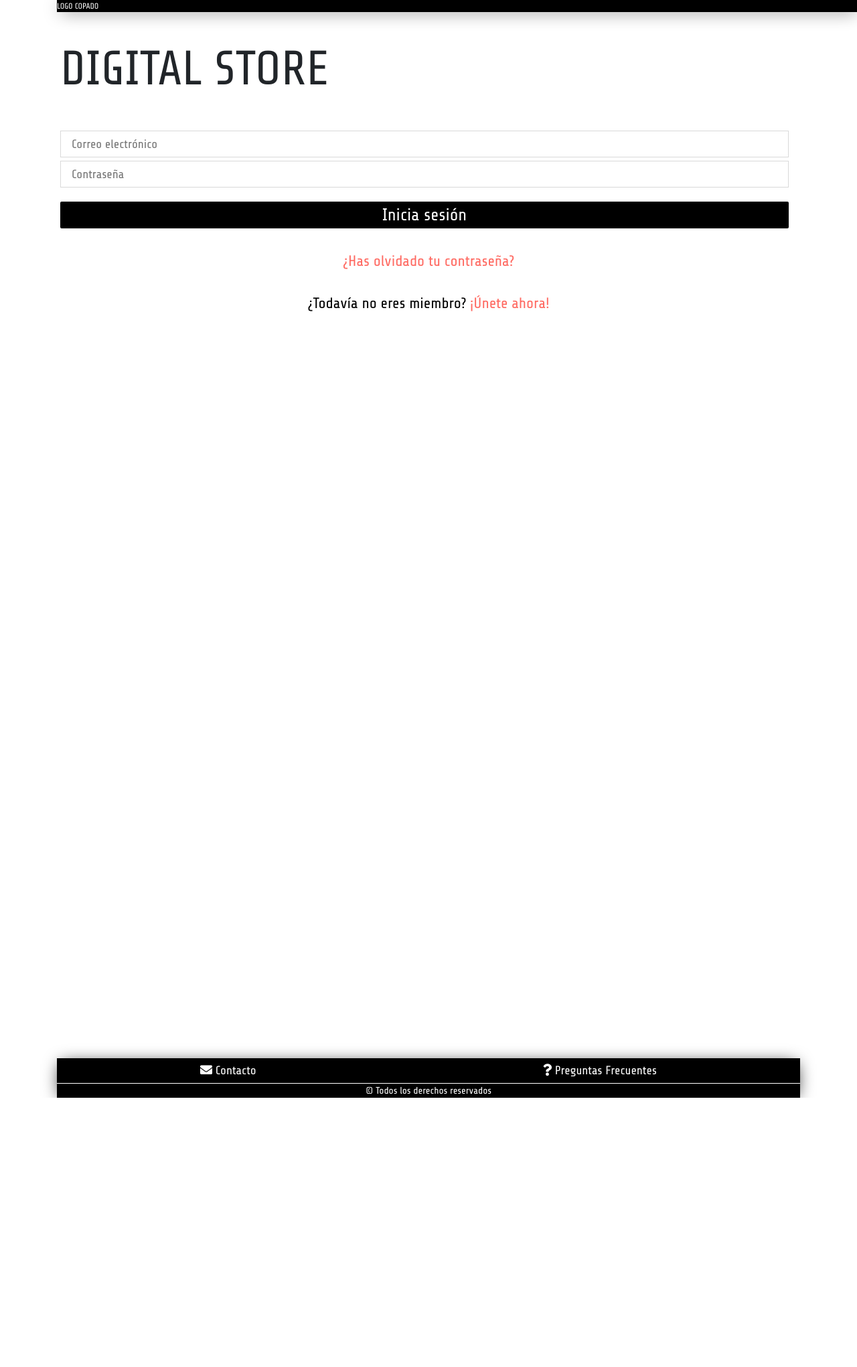
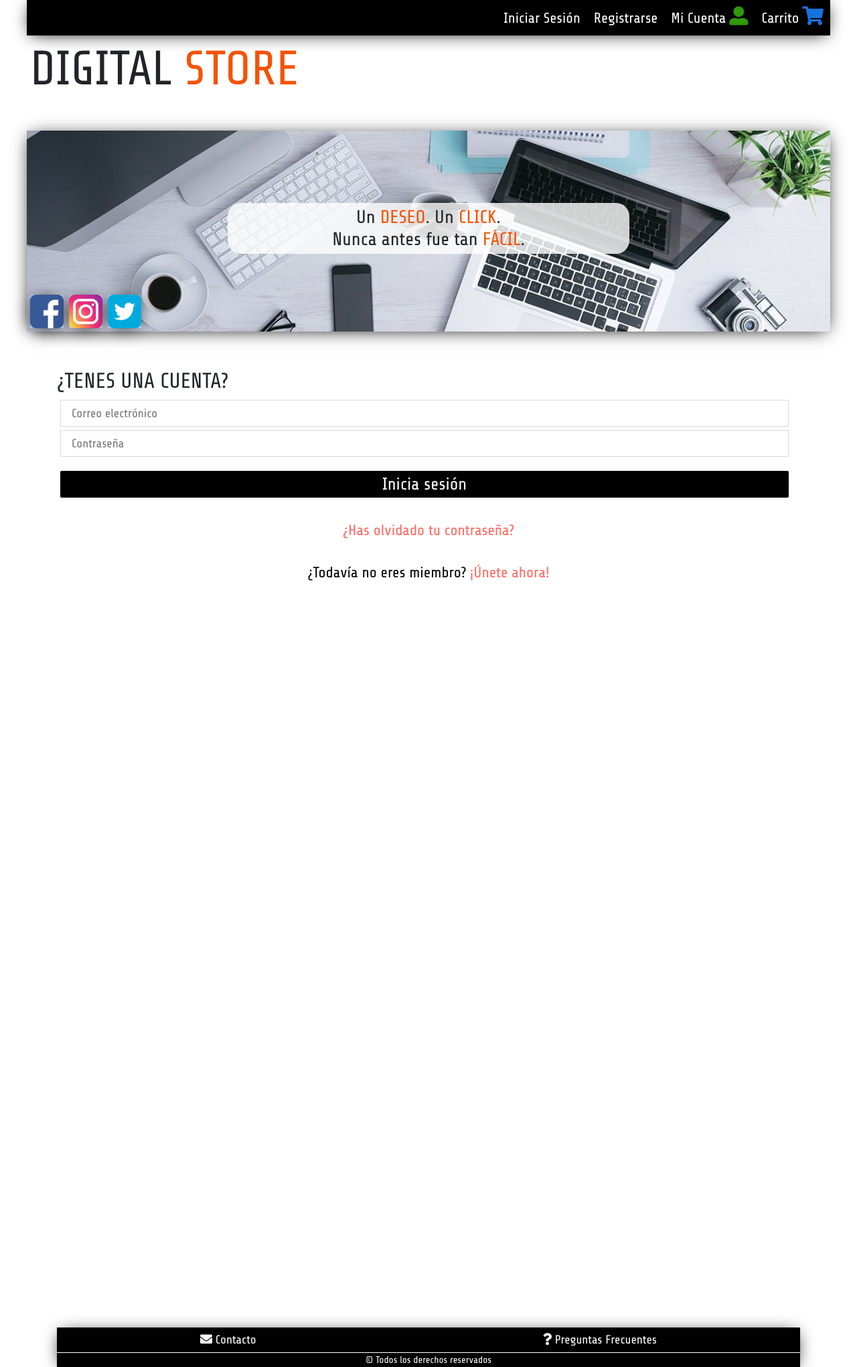
Before and after one commit to OnnigPano/proyecto_integrador, a PHP site: page /login.php in a window 1280 px wide. Shown: the whole page at 67% size. Before the commit the page ends 1639 px from the top, so only its background shows below. Run offline with PHP 8.4, Linux system fonts and the light colour scheme; some libraries are stand-ins or nearby versions.

Commit message:
se agregó require_once a register y login

```diff
--- a/css/app.css
+++ b/css/app.css
@@ -502,6 +502,10 @@ justify-content: center;
 flex-direction: column;
 }
 
+.margin-top{
+  margin-top: 5%;
+}
+
 @media ( min-width: 768px ) {
   .logo {
     font-size: 3em;
--- a/login.php
+++ b/login.php
@@ -1,3 +1,9 @@
+<?php
+
+  require_once('./partials/head.php');
+  require_once('./partials/header.php');
+
+?>
 <!DOCTYPE html>
 <html lang="en" dir="ltr">
   <head>
@@ -8,16 +14,8 @@
   </head>
   <body>
     <div class="container">
-      <nav class="main-nav">
-        LOGO COPADO
-      </nav>
-      <div class="logo">
-      <a href="index.php">
-        <h1>DIGITAL <span>STORE</span></h1>
-      </a>
-      </div>
-
-      <section>
+      <section class="margin-top">
+        <h2>¿TENES UNA CUENTA?</h2>
         <form class="" action="profile.php" method="post">
           <div class="email">
             <input type="text" name="email" value="" placeholder="Correo electrónico" required>
--- a/partials/header.php
+++ b/partials/header.php
@@ -6,8 +6,8 @@
 
       <nav class="main-nav">
         <ul>
-          <li><a href="#">Iniciar Sesión</a></li>
-          <li><a href="#">Registrarse</a></li>
+          <li><a href="login.php">Iniciar Sesión</a></li>
+          <li><a href="register.php">Registrarse</a></li>
           <li><a href="profile.php"><span>Mi Cuenta </span><i class="fas fa-user-alt"></i></a></li>
           <li><a href="#"><span>Carrito </span><i class="fas fa-shopping-cart"></i></a></li>
         </ul>
```
Also changed, not shown: register.php (+7 -9 lines).
